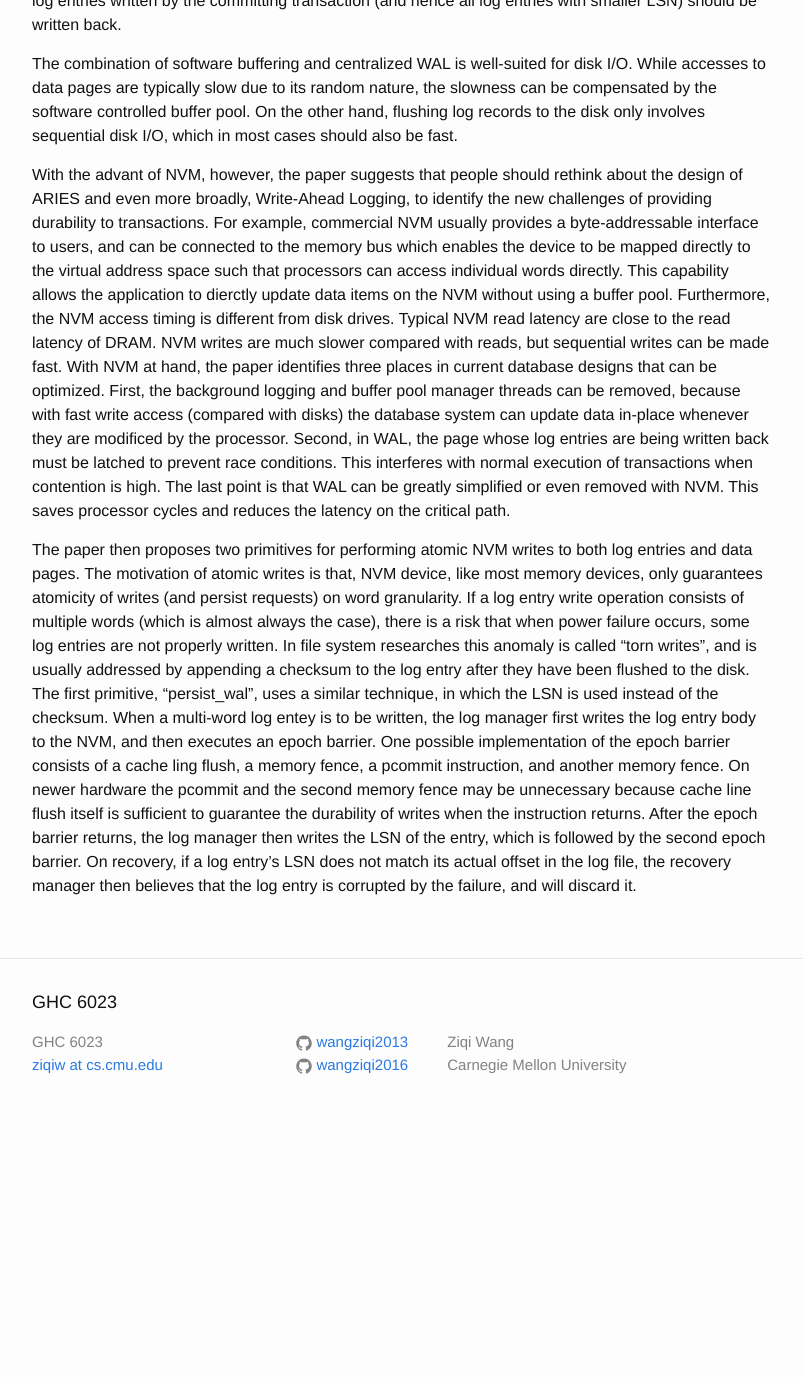
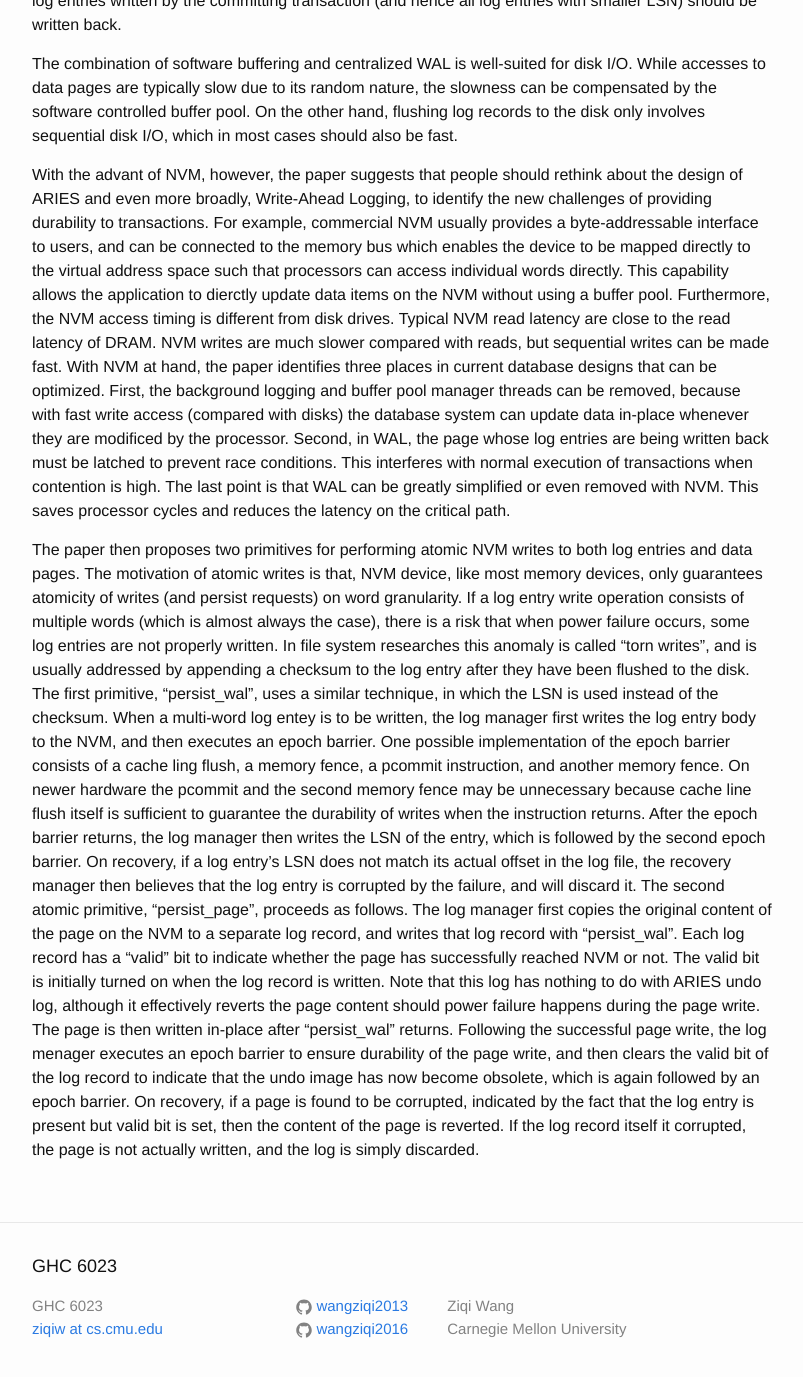
Before and after one commit to wangziqi2013/wangziqi2013.github.io, a Jekyll site: the page built from _posts/2019-02-03-Storage-Mgmt-In-The-NVM-Era.markdown, in a window 1280 px wide and 1400 px high, scrolled down 725 px. Shown: the top 1377 px of the window, without its empty margins (238-1041 px from the left). Built offline with Jekyll 4.4.1, drawn with Linux system fonts in a browser that asks for light colours; before the commit the page ends 1861 px from its top, so only the background shows below that.

Commit message:
Finish persist_page

```diff
--- a/_posts/2019-02-03-Storage-Mgmt-In-The-NVM-Era.markdown
+++ b/_posts/2019-02-03-Storage-Mgmt-In-The-NVM-Era.markdown
@@ -55,4 +55,14 @@ instruction, and another memory fence. On newer hardware the pcommit and the sec
 cache line flush itself is sufficient to guarantee the durability of writes when the instruction returns. After the epoch
 barrier returns, the log manager then writes the LSN of the entry, which is followed by the second epoch barrier. On recovery,
 if a log entry's LSN does not match its actual offset in the log file, the recovery manager then believes that the log
-entry is corrupted by the failure, and will discard it.
+entry is corrupted by the failure, and will discard it. The second atomic primitive, "persist_page", proceeds as follows. The
+log manager first copies the original content of the page on the NVM to a separate log record, and writes that log record
+with "persist_wal". Each log record has a "valid" bit to indicate whether the page has successfully reached NVM or not.
+The valid bit is initially turned on when the log record is written. Note that this log has nothing to do with ARIES
+undo log, although it effectively reverts the page content should power failure happens during the page write.
+The page is then written in-place after "persist_wal" returns. Following the successful page write, the log menager
+executes an epoch barrier to ensure durability of the page write, and then clears the valid bit of the log record
+to indicate that the undo image has now become obsolete, which is again followed by an epoch barrier. On recovery, if
+a page is found to be corrupted, indicated by the fact that the log entry is present but valid bit is set, then the
+content of the page is reverted. If the log record itself it corrupted, the page is not actually written, and the log is
+simply discarded.
```
